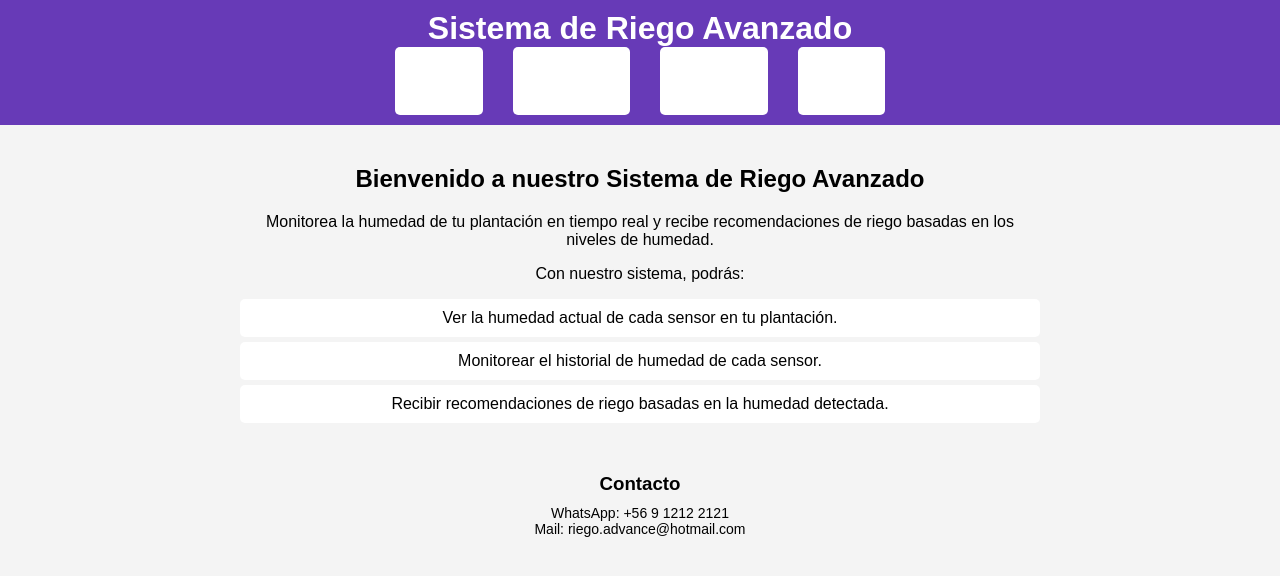
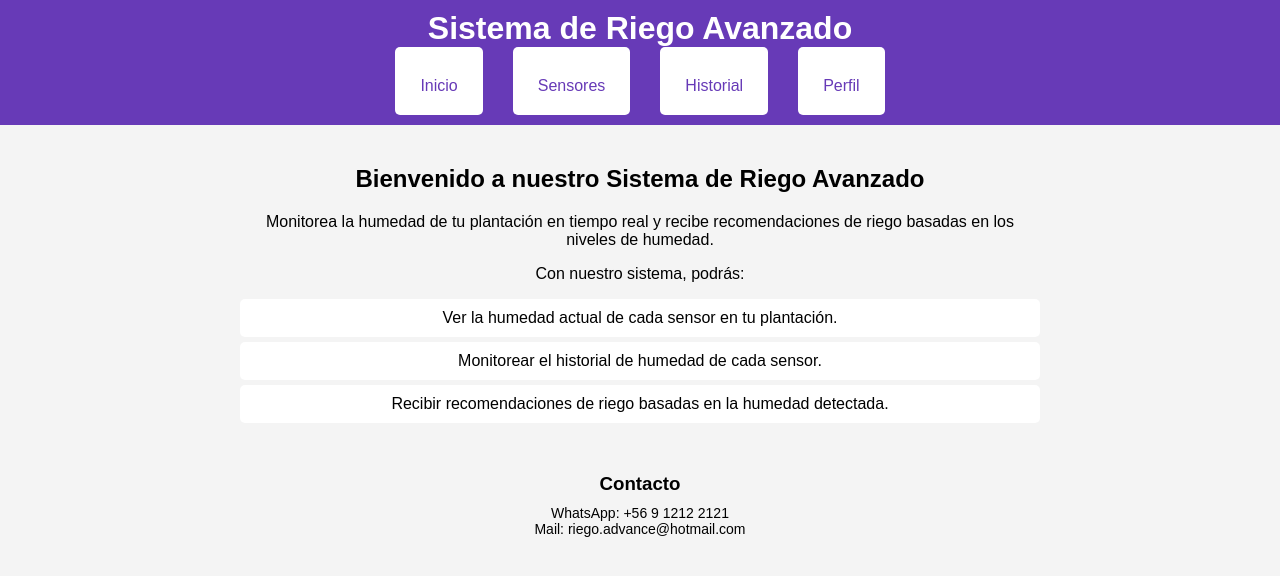
Before and after one commit to Nic13911/Nic13911.github.io, a plain HTML site: page index.html in a window 1280 px wide. Drawn offline with nearby package versions, Linux system fonts and the light colour scheme.

Commit message:
Commit 3

```diff
--- a/styles.css
+++ b/styles.css
@@ -32,7 +32,7 @@ nav ul li {
 nav ul li button {
     background-color: transparent;
     border: none;
-    color: white;
+    color: #673AB7;
     font-size: 16px;
     cursor: pointer;
     padding: 10px 15px;
```
